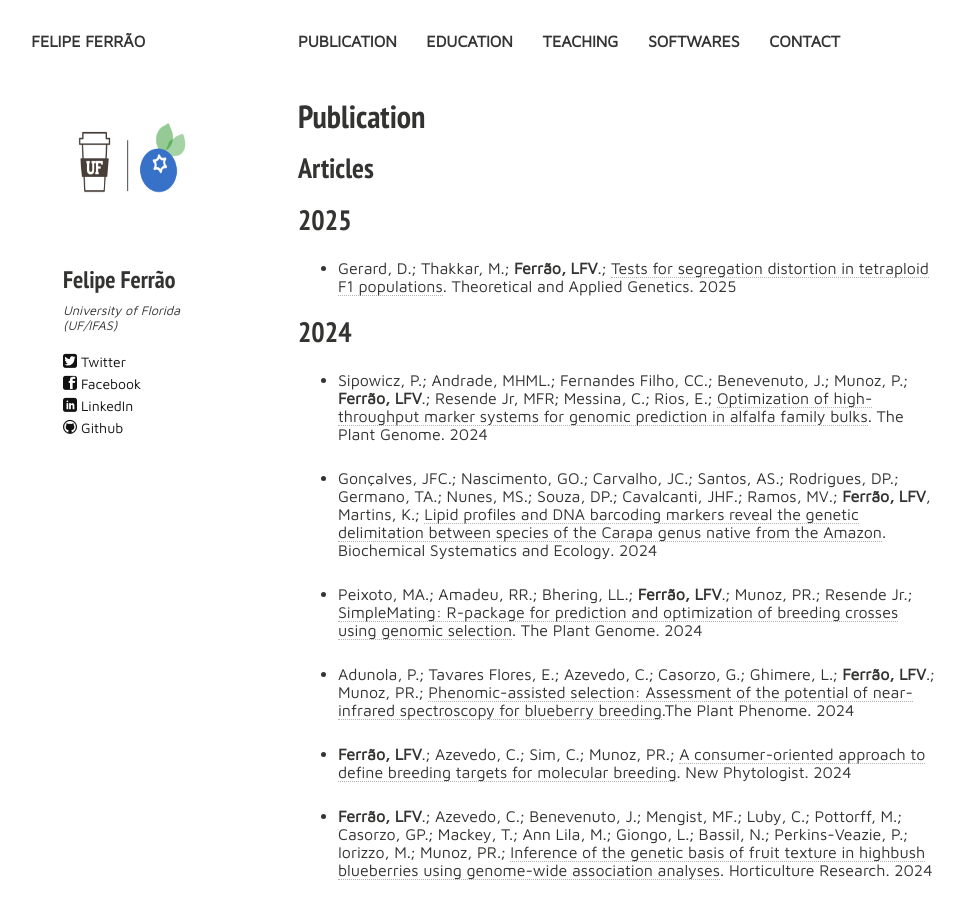
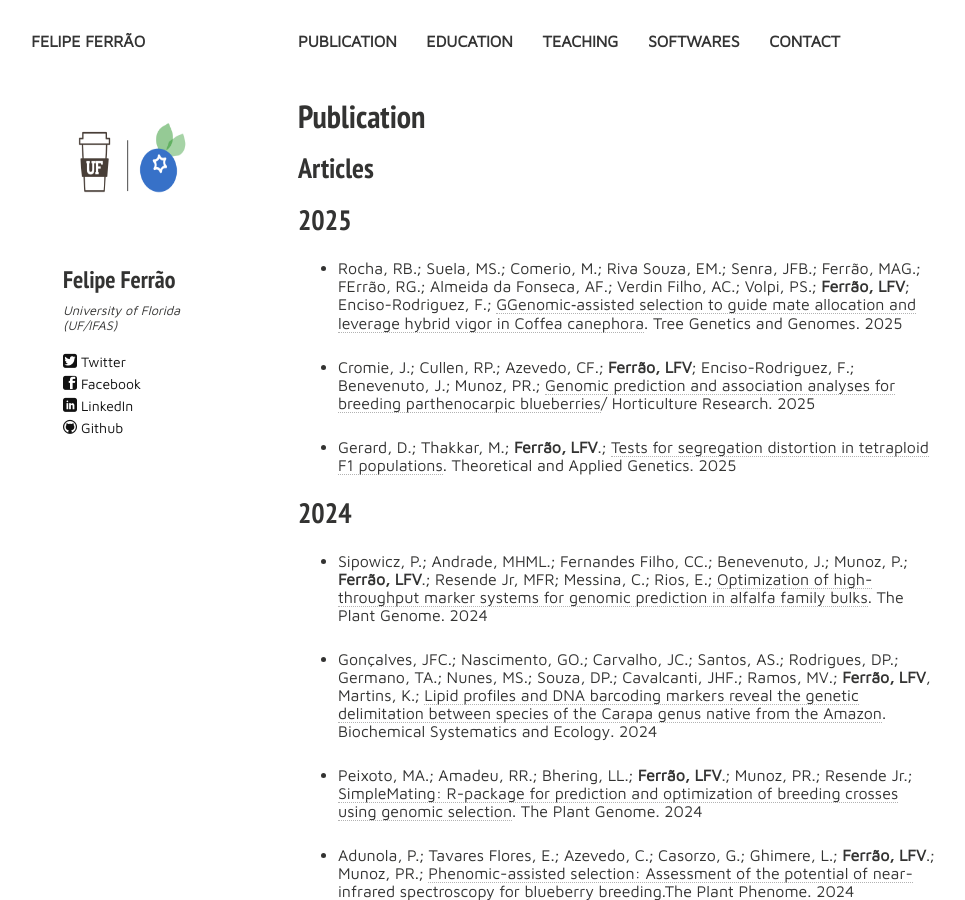
Before and after one commit to lfelipe-ferrao/lfelipe-ferrao.github.io, a Jekyll site: the page built from publication.md, in a window 1280 px wide and 900 px high. Shown: the whole window, without its empty margins (22-987 px from the left). Built offline with Jekyll 4.4.1, drawn with Linux system fonts in a browser that asks for light colours; nearby versions of some CDN libraries.

Commit message:
Update publication.md

```diff
--- a/publication.md
+++ b/publication.md
@@ -15,6 +15,12 @@ tags: [people, undergrads, MSc, PhD, postdocs]
 ## Articles
 
 ## 2025
+
+- Rocha, RB.; Suela, MS.; Comerio, M.; Riva Souza, EM.; Senra, JFB.; Ferrão, MAG.; FErrão, RG.; Almeida da Fonseca, AF.; Verdin Filho, AC.; Volpi, PS.; **Ferrão, LFV**; Enciso-Rodriguez, F.; [GGenomic‑assisted selection to guide mate allocation and leverage
+hybrid vigor in Coffea canephora](https://link.springer.com/article/10.1007/s11295-025-01705-w?utm_source=rct_congratemailt&utm_medium=email&utm_campaign=nonoa_20250630&utm_content=10.1007%2Fs11295-025-01705-w). Tree Genetics and Genomes. 2025
+
+- Cromie, J.; Cullen, RP.; Azevedo, CF.; **Ferrão, LFV**; Enciso-Rodriguez, F.; Benevenuto, J.; Munoz, PR.; [Genomic prediction and association analyses for
+breeding parthenocarpic blueberries](https://academic.oup.com/hr/article/12/7/uhaf086/8088451)/ Horticulture Research. 2025
 
 - Gerard, D.; Thakkar, M.; **Ferrão, LFV**.; [Tests for segregation distortion in tetraploid F1 populations](https://link.springer.com/article/10.1007/s00122-025-04816-z). Theoretical and Applied Genetics. 2025
 
```
